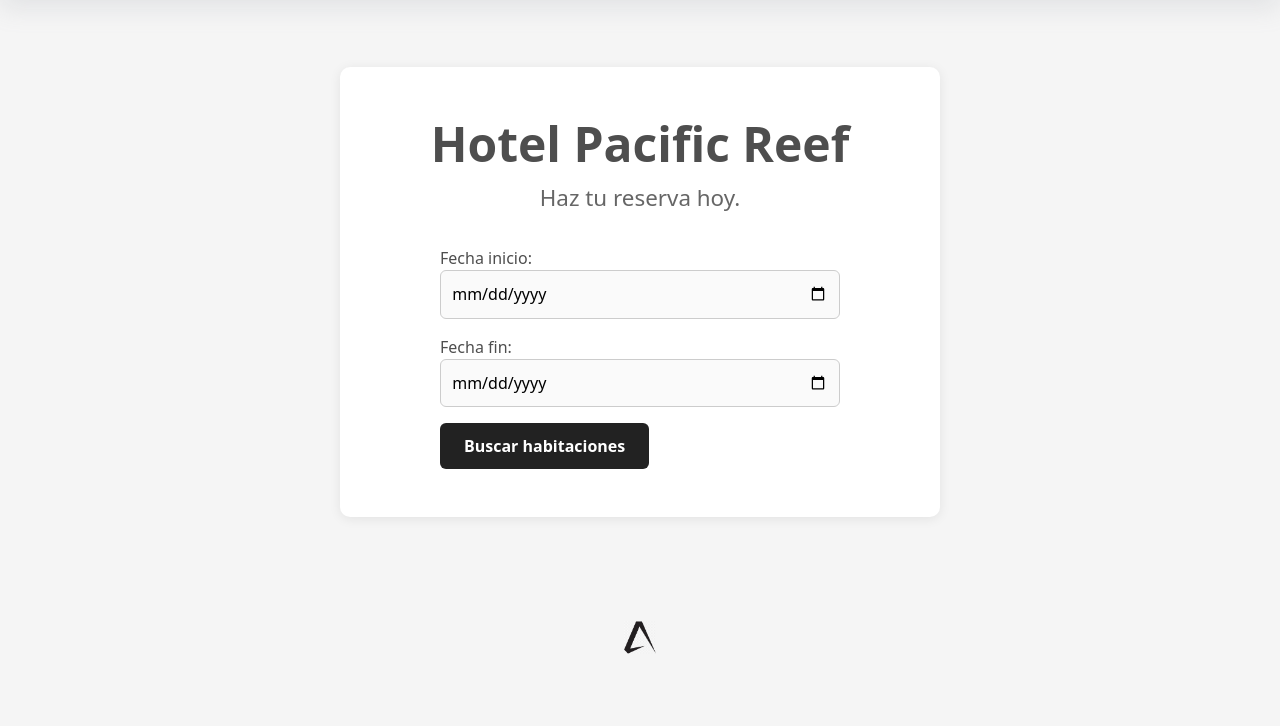
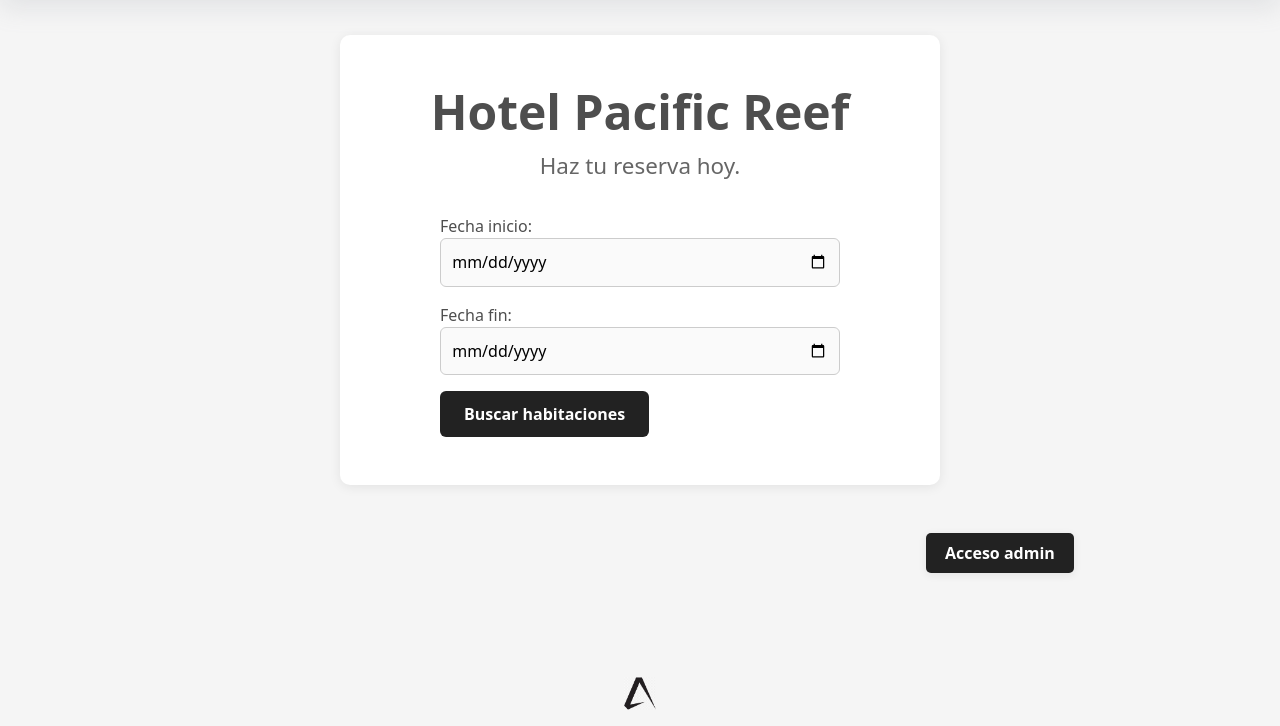
Before and after one commit to ipiteuber/ing-software, a Django app: page /reservar/ in a window 1280 px wide. Shown: the part 85-811 px from the top of the page. Before the commit the page ends 739 px from the top, so only its background shows below. Run offline with Django 5.2, Linux system fonts and the light colour scheme.

Commit message:
Correccion boton admin en reservar

```diff
--- a/core/templates/reservar.html
+++ b/core/templates/reservar.html
@@ -2,7 +2,9 @@
 {% load static %}
 
 {% block content %}
-<div class="landing-container" style="padding: 3rem; margin-top: 8rem;">
+
+
+<div class="landing-container" style="padding: 3rem; margin-top: 6rem;">
     <section class="hero-section">
         <h1>Hotel Pacific Reef</h1>
         <p>Haz tu reserva hoy.</p>
@@ -59,4 +61,8 @@
         </div>
     {% endif %}
 </div>
+
+<div class="admin-access" style="padding: 1rem; margin-top: 2rem;">
+    <a href="{% url 'login_admin' %}" class="btn-admin">Acceso admin</a>
+</div>
 {% endblock %}
```
